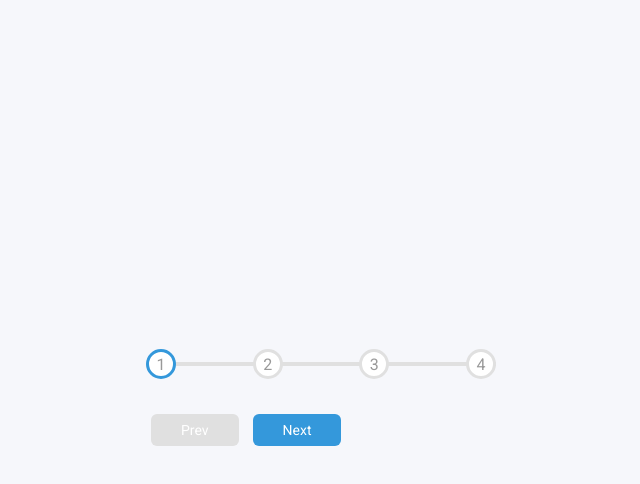
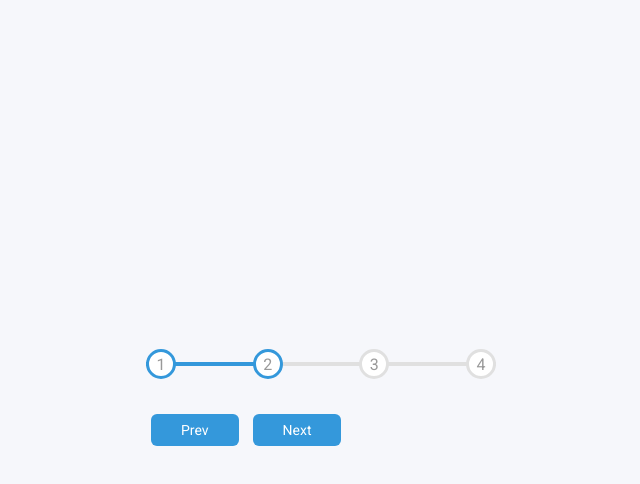
Before and after one commit to ZbigniewKulczynski1984/Progres-steps, a plain HTML site: page index.html in a window 1280 px wide. Both pictures are taken after a click on the button "Next". Shown: the whole page, without its empty margins (319-959 px from the left). Drawn offline with Linux system fonts and the light colour scheme; a web font is replaced by a local one.

Commit message:
bug fixed

```diff
--- a/index.html
+++ b/index.html
@@ -10,7 +10,7 @@
   <body>
     <div class="container">
       <div class="progress-container">
-        <div class="progress" id="progres"></div>
+        <div class="progress" id="progress"></div>
         <div class="circle active">1</div>
         <div class="circle">2</div>
         <div class="circle">3</div>
--- a/script.js
+++ b/script.js
@@ -11,6 +11,10 @@ next.addEventListener('click', () => {
 	if (currentActive > circles.length) {
 		currentActive = circles.length;
 	}
+
+
+
+    update()
 });
 
 prev.addEventListener('click', () => {
```
